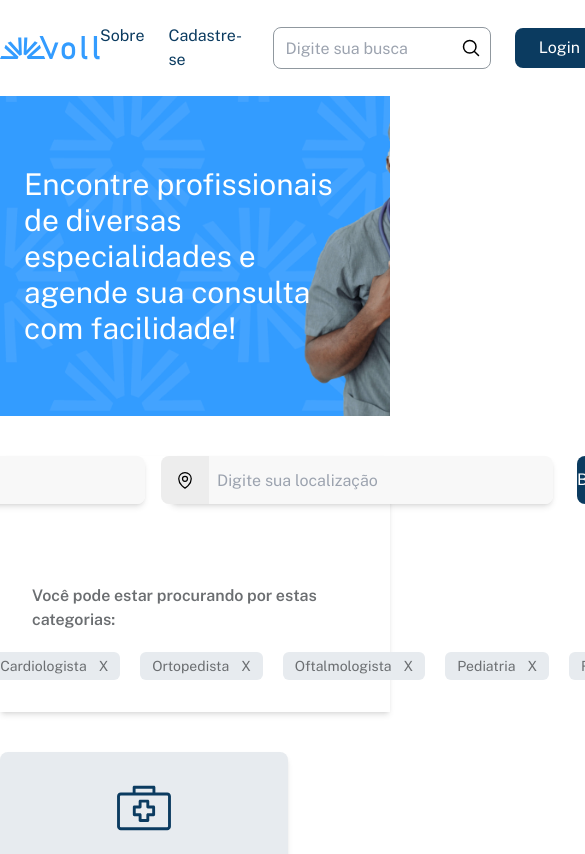
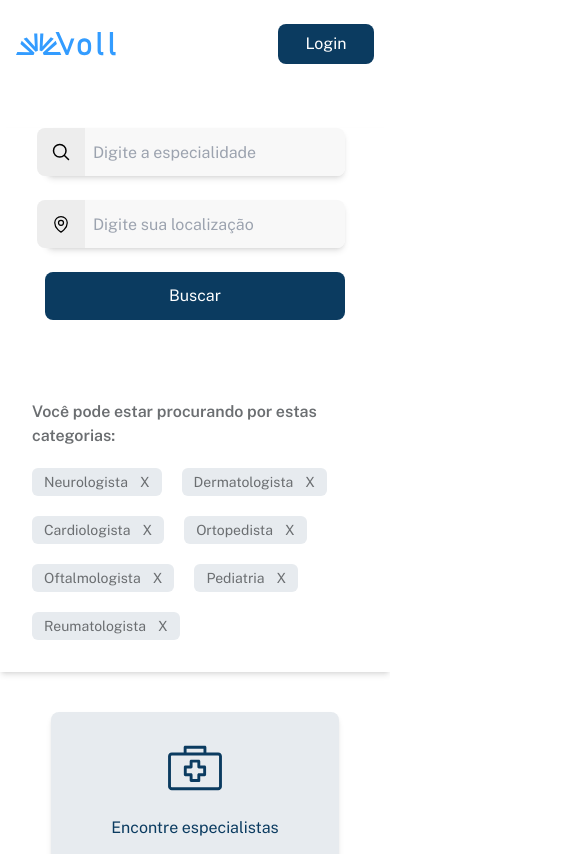
Before and after one commit to jessicaagrs/medicalClinic, a Next.js app: page / in a window 390 px wide. Shown: the top 854 px of the page, 585 px wide, since content can reach past the window. Built offline with nearby package versions, Linux system fonts and the light colour scheme.

Commit message:
feat: improve layout and responsiveness of Banner, ContainerFilter, SpecialtyFilter, Footer, Header, SearchHeader, ContainerOptions and Testimonials components

```diff
--- a/src/components/banner/Banner.tsx
+++ b/src/components/banner/Banner.tsx
@@ -1,8 +1,8 @@
 export default function Banner() {
   return (
-    <section className="bg-[url(/Banner.png)] bg-no-repeat bg-cover bg-top bg-custom50 h-80 py-8 px-6 flex items-center">
+    <section className="hidden bg-[url(/Banner.png)] bg-no-repeat bg-cover bg-right bg-custom50 h-80 py-8 px-6 md:flex items-center max-w-full">
       <div className="full-width-container w-full">
-        <h1 className="text-custom30 text-3xl max-w-[30ch]">
+        <h1 className="text-custom30 text-xl lg:text-3xl max-w-[28ch] lg:max-w-[30ch]">
           Encontre profissionais de diversas especialidades e agende sua
           consulta com facilidade!
         </h1>
--- a/src/components/filter/ContainerFilter.tsx
+++ b/src/components/filter/ContainerFilter.tsx
@@ -16,8 +16,8 @@ export default function ContainerFilter() {
   };
   return (
     <section className="full-width-container shadow-md">
-      <form className="flex justify-center items-center mt-10 gap-6">
-        <div className="flex items-center shadow-md rounded-lg relative">
+      <form className="flex flex-col md:flex-row justify-center items-center mt-10 gap-6">
+        <div className="flex max-w-[300px] sm:max-w-96 items-center shadow-md rounded-lg relative">
           <div
             className="w-12 h-12 flex justify-center items-center bg-custom60
             rounded-l-lg absolute -left-2"
@@ -25,7 +25,7 @@ export default function ContainerFilter() {
             <Image src="/Search.svg" alt="search" width={20} height={20} />
           </div>
           <Input
-            classname="h-12 w-96 pl-12 bg-custom70 outline-none rounded-r-lg"
+            classname="h-12 max-w-[300px] w-96 pl-12 bg-custom70 outline-none rounded-r-lg focus:shadow-md focus:shadow-custom90"
             placeholder="Digite a especialidade"
             name="especialidade"
             type="text"
@@ -33,7 +33,7 @@ export default function ContainerFilter() {
             onChange={handleOnChangeSearch}
           />
         </div>
-        <div className="flex items-center shadow-md rounded-lg relative">
+        <div className="flex max-w-[300px] sm:max-w-96 items-center shadow-md rounded-lg relative">
           <div
             className="w-12 h-12 flex justify-center items-center bg-custom60
             rounded-l-lg absolute -left-2"
@@ -41,7 +41,7 @@ export default function ContainerFilter() {
             <Image src="/Location.svg" alt="location" width={20} height={20} />
           </div>
           <Input
-            classname="h-12 w-96 pl-12 bg-custom70 outline-none rounded-r-lg"
+            classname="h-12 max-w-[300px] w-96 pl-12 bg-custom70 outline-none rounded-r-lg focus:shadow-md focus:shadow-custom90"
             placeholder="Digite sua localização"
             name="localizacao"
             type="text"
@@ -49,7 +49,9 @@ export default function ContainerFilter() {
             onChange={(event) => setSearchLocation(event.target.value)}
           />
         </div>
-        <Button height="h-12">Buscar</Button>
+        <Button height="h-12" width="max-w-[300px] w-96 md:max-w-24">
+          Buscar
+        </Button>
       </form>
       <SpecialtyFilter />
     </section>
--- a/src/components/filter/SpecialtyFilter.tsx
+++ b/src/components/filter/SpecialtyFilter.tsx
@@ -4,7 +4,7 @@ export default function SpecialtyFilter() {
       <p className=" font-semibold text-base">
         Você pode estar procurando por estas categorias:
       </p>
-      <ul className="flex gap-5 text-sm">
+      <ul className="flex flex-wrap  gap-5 text-sm">
         <li className="bg-custom40 px-3 py-1 rounded-md">
           <button className="flex items-center gap-3">
             Neurologista <span>X</span>
--- a/src/components/footer/Footer.tsx
+++ b/src/components/footer/Footer.tsx
@@ -17,7 +17,7 @@ export default function Footer() {
           <Image src="/Instagram.svg" alt="Instagram" width={20} height={20} />
         </a>
       </div>
-      <p className='text-sm'>
+      <p className="sm:text-sm text-xs px-3 sm:px-0">
         © 2025 Desenvolvido por{' '}
         <a href="https://github.com/jessicaagrs" target="_blank">
           @jessagrs
--- a/src/components/header/Header.tsx
+++ b/src/components/header/Header.tsx
@@ -7,10 +7,10 @@ import Button from '../globals/Button';
 export default function Header() {
   return (
     <nav className="full-width-container">
-      <header className="py-6 flex justify-between items-center">
+      <header className="py-6 px-4 lg:px-0 flex justify-between items-center">
         <Image src="/Logo.svg" alt="logo" width={100} height={100} />
         <div className="flex items-center gap-6">
-          <ul className="flex gap-6 text-custom10 text-base">
+          <ul className="hidden sm:flex gap-6 text-custom10 text-base">
             <li>
               <Link href="/sobre" className="hover:underline">
                 Sobre
--- a/src/components/header/SearchHeader.tsx
+++ b/src/components/header/SearchHeader.tsx
@@ -25,7 +25,7 @@ export const SearchHeader = () => {
   };
 
   return (
-    <div className="relative">
+    <div className="hidden sm:block relative">
       <Input
         classname="border border-custom20 outline-transparent focus:outline-2 focus:outline-offset-2 focus:outline-custom20 h-10 rounded-lg px-3 py-5"
         type="search"
--- a/src/components/optionsUser/ContainerOptions.tsx
+++ b/src/components/optionsUser/ContainerOptions.tsx
@@ -3,7 +3,7 @@ import Image from 'next/image';
 export default function ContainerOptions() {
   return (
     <section className="full-width-container text-custom10">
-      <div className="mt-10 grid grid-cols-1 sm:grid-cols-2 lg:grid-cols-4 gap-4">
+      <div className="mt-10 grid grid-cols-1 sm:grid-cols-2 lg:grid-cols-4 gap-4 justify-items-center">
         <a
           className="flex flex-col items-center gap-3 w-72 max-w-72 bg-custom40 py-5 px-3 rounded-lg shadow-md"
           href="/specialists"
--- a/src/components/testimonials/Testimonials.tsx
+++ b/src/components/testimonials/Testimonials.tsx
@@ -1,7 +1,7 @@
 export default function Testimonials() {
   return (
     <section className="full-width-container">
-      <div className="mt-10 flex flex-col items-center justify-center gap-5">
+      <div className="mt-10 px-10 lg:px-0 flex flex-col items-center justify-center gap-5">
         <h3 className="text-2xl text-custom10 font-bold">Depoimentos</h3>
         <div className="max-w-3xl border-b-2 border-custom40 flex flex-col justify-center items-center gap-4">
           <p className="text-custom90">
```
